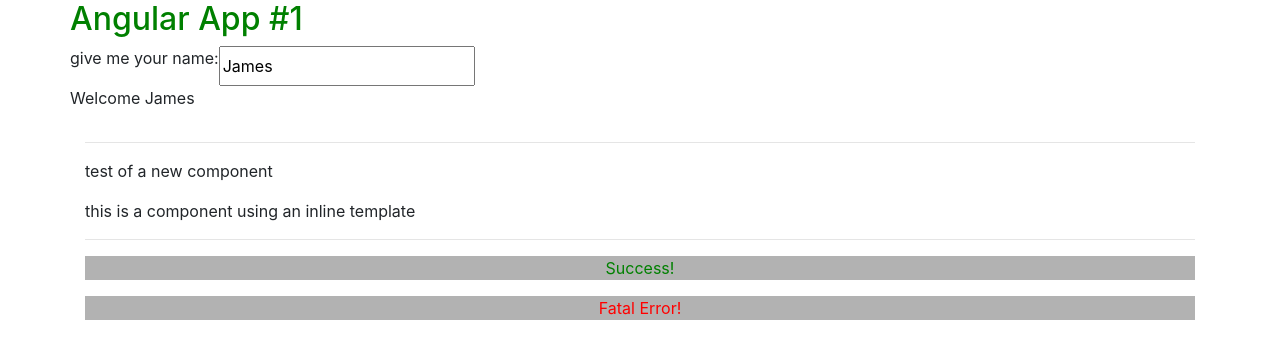
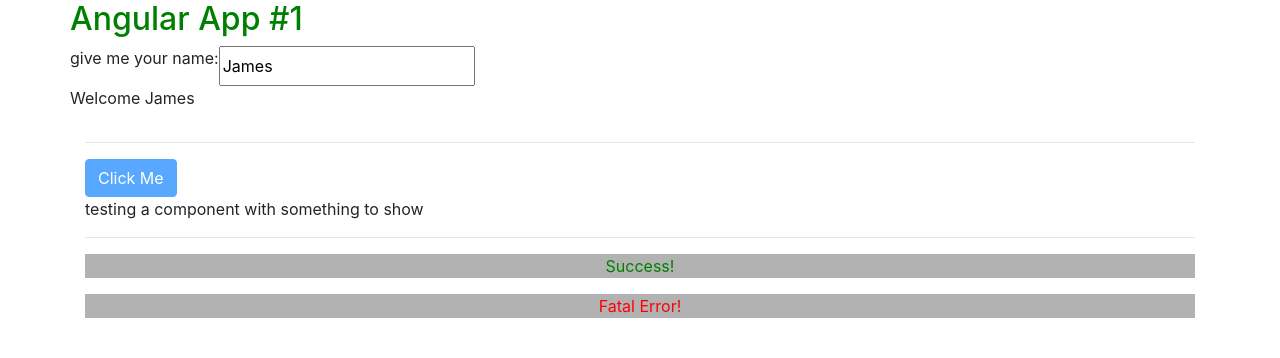
Before and after one commit to james-built/angular-play, an Angular app: page / in a window 1280 px wide. Shown: the top 358 px of the page. Built offline with nearby package versions, Linux system fonts and the light colour scheme.

Commit message:
data binding to set html properties

```diff
--- a/src/app/first/test.component.html
+++ b/src/app/first/test.component.html
@@ -1 +1 @@
-<p>test of a new component</p>
+<p>testing a component with {{ data }}</p>
--- a/src/app/first/test.component.ts
+++ b/src/app/first/test.component.ts
@@ -5,5 +5,5 @@
   templateUrl: './test.component.html'
 }) // decorator function configures this class for angular
 export class TestComponent {
-
+  data: string = "something to show"
 }
--- a/src/app/foo/foo.component.html
+++ b/src/app/foo/foo.component.html
@@ -1 +1,2 @@
+<button class="btn btn-primary" [disabled]="!satisfyingClick">Click Me</button>
 <app-test></app-test>
--- a/src/app/foo/foo.component.ts
+++ b/src/app/foo/foo.component.ts
@@ -2,15 +2,14 @@
 
 @Component({
   selector: 'app-foo',
-  template: `
-  <app-test></app-test>
-  <p>this is a component using an inline template</p>
-  `,
+  templateUrl: './foo.component.html',
   styleUrls: ['./foo.component.css']
 })
 export class FooComponent implements OnInit {
+  satisfyingClick = false
+  constructor() {
 
-  constructor() { }
+  }
 
   ngOnInit() {
   }
```
